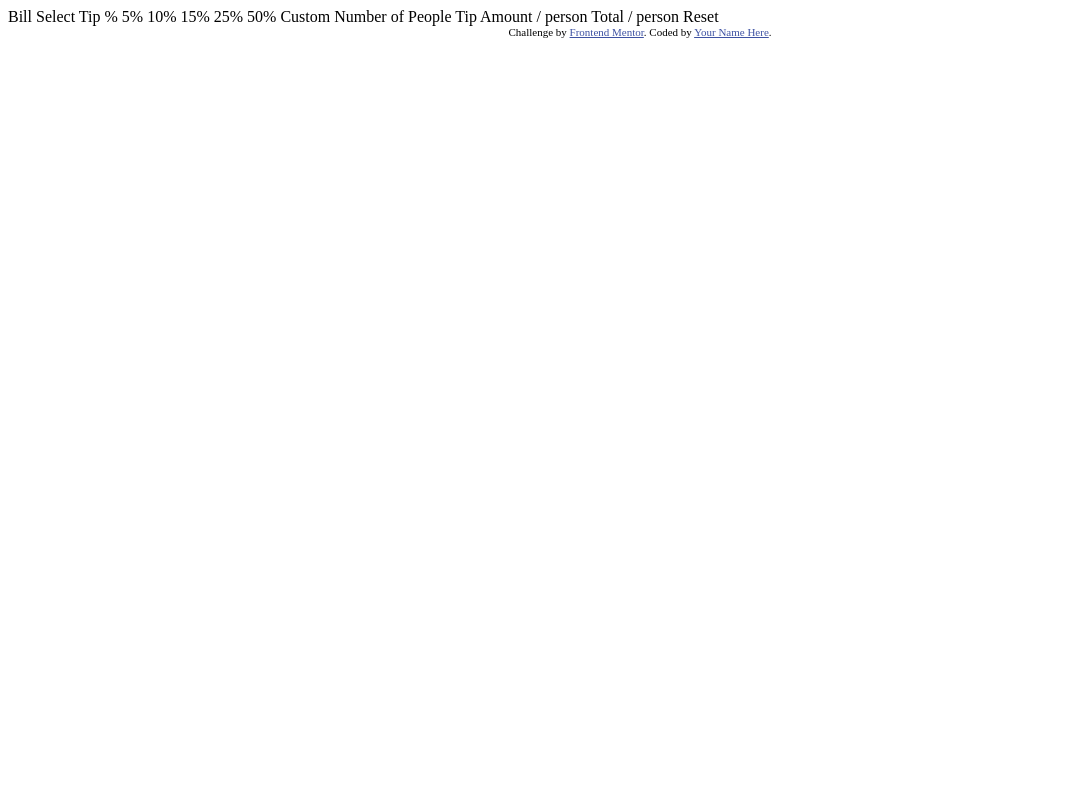
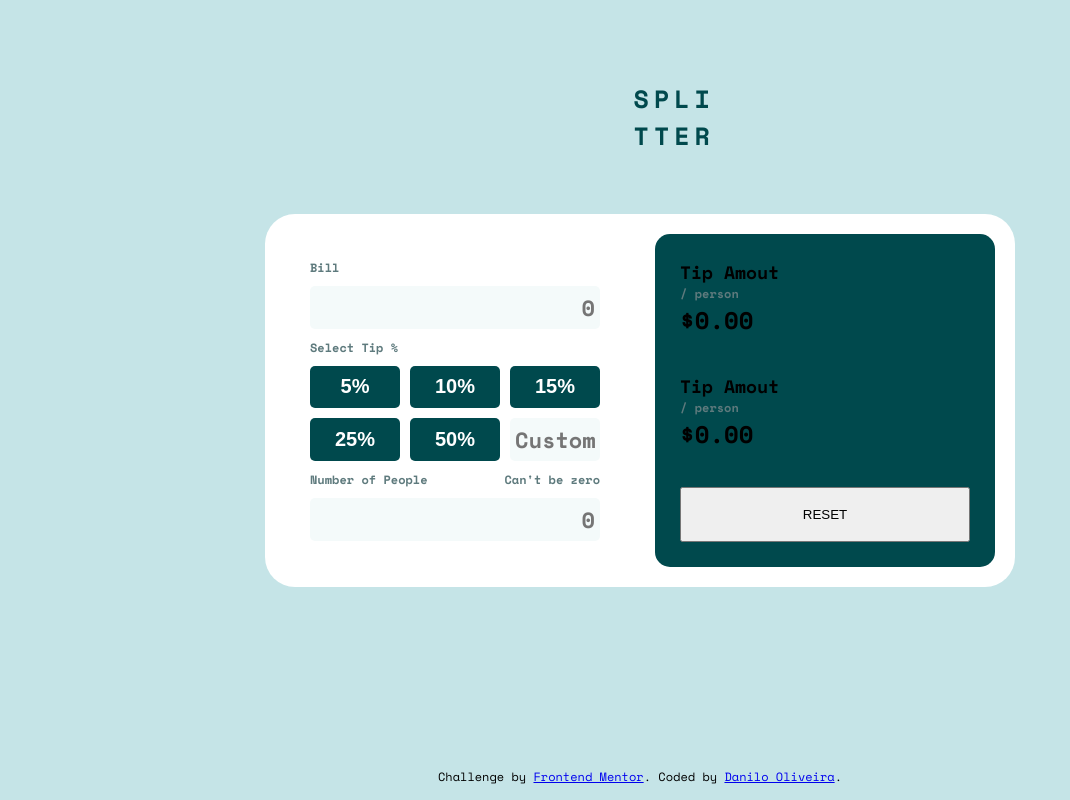
Before and after one commit to DaniloWA/Tip-calculator-app, a plain HTML site: page public/index.html in a window 1280 px wide. Shown: the whole page, without its empty margins (0-1070 px from the left). Drawn offline with nearby package versions, Linux system fonts and the light colour scheme.

Commit message:
Sass start

```diff
--- /dev/null
+++ b/json/gulpfile.js
@@ -0,0 +1,52 @@
+// GULP configuration
+
+/*
+
+npm install gulp gulp-sass gulp-clean-css gulp-rename gulp-sourcemaps
+npm install sass
+
+*/
+
+const gulp        = require('gulp'),
+      sass        = require('gulp-sass')(require('sass')),
+      cleanCSS    = require('gulp-clean-css'),
+      rename      = require('gulp-rename'),
+      sourcemaps  = require('gulp-sourcemaps');
+
+/*
+Ficheiro default e minimizado
+*/
+
+gulp.task("default", function () {
+  return gulp
+    .src("../scss/*.scss")
+    .pipe(sourcemaps.init({loadMaps: true}))
+    .pipe(sass())
+    .pipe(sourcemaps.write('.'))
+    .pipe(gulp.dest("../css/"))
+    .on("error", handleError);
+});
+
+gulp.task("minify", async function () {
+  return gulp
+    .src(["../css/*.css", "!../css/*.min.css"])
+    .pipe(cleanCSS())
+    .pipe(rename({ suffix: ".min" }))
+    .pipe(gulp.dest("../css/"))
+    .on('end', function(){
+      console.log("** Compiled **");
+    })
+    .on("error", handleError);
+});
+
+gulp.task(
+  "watch",
+  gulp.series(function () {
+    gulp.watch("../scss/*.scss", gulp.series(["default", "minify"]));
+  })
+);
+
+function handleError(err) {
+  console.log(err.toString());
+  process.exit(-1);
+}
--- a/public/index.html
+++ b/public/index.html
@@ -1,44 +1,50 @@
 <!DOCTYPE html>
-<html lang="en">
+<html lang="pt-br">
 <head>
   <meta charset="UTF-8">
-  <meta name="viewport" content="width=device-width, initial-scale=1.0"> <!-- displays site properly based on user's device -->
-
-  <link rel="icon" type="image/png" sizes="32x32" href="./images/favicon-32x32.png">
-
+  <meta name="viewport" content="width=device-width, initial-scale=1.0">
+  <link rel="shortcut icon" href="/images/favicon-32x32.png" type="image/x-icon">
   <title>Frontend Mentor | Tip calculator app</title>
-
-  <!-- Feel free to remove these styles or customise in your own stylesheet 👍 -->
-  <style>
-    .attribution { font-size: 11px; text-align: center; }
-    .attribution a { color: hsl(228, 45%, 44%); }
-  </style>
+  <link rel="stylesheet" href="/css/style.css">
 </head>
 <body>
 
-  Bill
-
-  Select Tip %
-  5%
-  10%
-  15%
-  25%
-  50%
-  Custom
-
-  Number of People
-
-  Tip Amount
-  / person
-
-  Total
-  / person
-
-  Reset
-
+  <div class="title">SPLI <br> TTER</div>
+  <div class="card">
+    <div class="left">
+      <p id="txtBill">Bill</p>
+      <input type="number" name="inputNumber" id="inputNumber" placeholder="0">
+      <p id="txtSelect">Select Tip %</p>
+      <div class="porcentagem">
+          <input type="button" value="5%" id="_5">
+          <input type="button" value="10%" id="_10">
+          <input type="button" value="15%" id="_15">
+          <input type="button" value="25%" id="_25">
+          <input type="button" value="50%" id="_50">
+          <input type="number" placeholder="Custom" id="Custom" class="custom">
+      </div>
+      <p id="txtPeople">Number of People</p>
+      <p id="cantbe0">Can't be zero</p>
+      <input type="number" name="peopleNum" id="peopleNum" placeholder="0">
+    </div>
+    <div class="right">
+      <div class="rightUP">
+        <h2>Tip Amout</h2>
+        <p>/ person</p>
+        <h1>$0.00</h1>
+      </div>
+      <div class="rightDown">
+        <h2>Tip Amout</h2>
+        <p>/ person</p>
+        <h1>$0.00</h1>
+      </div>
+      <input type="button" value="RESET">
+    </div>
+  </div>
   <div class="attribution">
     Challenge by <a href="https://www.frontendmentor.io?ref=challenge" target="_blank">Frontend Mentor</a>.
-    Coded by <a href="#">Your Name Here</a>.
+    Coded by <a href="#">Danilo Oliveira</a>.
   </div>
+  <script src="/js/main.js"></script>
 </body>
 </html>
--- /dev/null
+++ b/scss/partials/_var.scss
@@ -0,0 +1,12 @@
+
+// -- bodyBG
+$bodyBG: hsl(185, 41%, 84%);
+
+// -- background
+$CardBG:white;
+$txtTitle:hsl(183, 100%, 15%);
+$pColorCard:hsl(186, 14%, 43%);
+$rightBGcolor:hsl(183, 100%, 15%);
+$buttonBGcolor:hsl(183, 100%, 15%);
+$bgColorInput: hsl(189, 41%, 97%);
+$txtColorCustom:hsl(186, 14%, 43%);
--- /dev/null
+++ b/scss/style.scss
@@ -0,0 +1,175 @@
+@import 'partials/var';
+@import url('https://fonts.googleapis.com/css2?family=Space+Mono:wght@400;700&display=swap');
+*{
+    padding: 0;
+    margin: 0;
+}
+
+body,html {
+    background-color: $bodyBG;
+    height: 100%;
+    display: grid;
+    font-family: 'Space Mono', monospace;
+
+}
+
+.title{
+    position: absolute;
+    left: 49.5%;
+    top: 10%;
+    font-size: 25px;
+    color: $txtTitle;
+    font-weight: bold;
+    letter-spacing: 5px;
+}
+
+.card{
+    box-sizing: border-box;
+    border-radius: 30px;
+    padding: 20px;
+    max-width: 1000px;
+    margin: auto;
+    font-size: 12px;
+    background-color: $CardBG;
+    display: grid;
+    grid-template-columns: 1fr 1fr;
+    column-gap: 30px;
+    grid-template-areas:
+        'left right'
+    ;
+    p{
+        font-weight: 700;
+        color: $pColorCard;
+    };
+    .left{
+        box-sizing: border-box;
+        grid-area: left;
+        display: grid;
+        border-radius: 15px;
+        padding: 25px;
+        row-gap: 10px;
+        grid-template-columns: minmax(10px,90px), minmax(10px,90px), minmax(10px,90px);
+        grid-template-rows: 0.2fr 2fr 0.2fr 2fr 2fr 0.2fr 2fr;
+        grid-template-areas:
+            'txtBill txtBill txtBill'
+            'inputNumber inputNumber inputNumber'
+            'txtSelect txtSelect txtSelect'
+            'porcentagem porcentagem porcentagem'
+            'porcentagem porcentagem porcentagem'
+            'txtPeople . cantbe0'
+            'peopleNum peopleNum peopleNum'
+        ;
+        input[type=number]{
+            box-sizing: border-box;
+            height: 100%;
+            text-align: end;
+            padding: 5px;
+            background-color: $bgColorInput;
+            border-radius: 5px;
+            border: none;
+            font-weight: bold;
+            font-family: 'Space Mono', monospace;
+            font-size: 22px;
+        }
+        .txtBill{
+            grid-area: txtBill;
+        }
+        #inputNumber{
+            grid-area: inputNumber;
+        }
+        #txtSelect{
+            grid-area: txtSelect;
+        }
+        #txtPeople{
+            grid-area: txtPeople;
+        }
+        #cantbe0{
+            justify-self: end;
+            grid-area: cantbe0;
+        }
+        #peopleNum{
+            grid-area: peopleNum;
+        }
+        .porcentagem{
+            box-sizing: border-box;
+            grid-area: porcentagem;
+            display: grid;
+            grid-template-columns: minmax(10px,90px) minmax(10px,90px) minmax(10px,90px) ;
+            grid-template-rows: 1fr 1fr;
+            gap: 10px;
+            grid-template-areas:
+                ' _5 _10 _15'
+                ' _25 _50 custom'
+            ;
+            input[type=button]{
+                border-radius: 5px;
+                width: 100%;
+                height: 100%;
+                border: none;
+                font-weight: bold;
+                font-size: 20px;
+                background-color: $buttonBGcolor;
+                color: $CardBG;
+            }
+           #_5{
+            grid-area: _5;
+           }
+           #_10{
+            grid-area: _10;
+           }
+           #_15{
+            grid-area: _15;
+           }
+           #_25{
+            grid-area: _25;
+           }
+           #_50{
+            grid-area: _50;
+           }
+           #custom{
+            grid-area: custom;
+           }
+
+        }
+    }
+    .right{
+        box-sizing: border-box;
+        grid-area: right;
+        background-color:$rightBGcolor;
+        display: grid;
+        box-sizing: border-box;
+        border-radius: 15px;
+        padding: 25px;
+    }
+}
+
+.attribution{
+    position: absolute;
+    bottom: 0px;
+    width: 100%;
+    padding-bottom: 15px;
+    text-align: center;
+    font-size: 12px;
+}
+.custom{
+    border: none;
+    width: 100%;
+    text-align: center!important;
+    font-weight: bold;
+    font-size: 22px;
+    background-color: $bgColorInput;
+    color: $txtColorCustom;
+    &:hover{
+        text-align: end!important;
+        color: $buttonBGcolor;
+    }
+    &:enabled{
+        text-align: end!important;
+        color: $buttonBGcolor;
+    }
+
+}
+input[type=number]::-webkit-inner-spin-button,
+input[type=number]::-webkit-outer-spin-button {
+  -webkit-appearance: none;
+}
```
Also changed, not shown: css/style.css (added), css/style.min.css (added), js/main.js (added), 1 other file.
